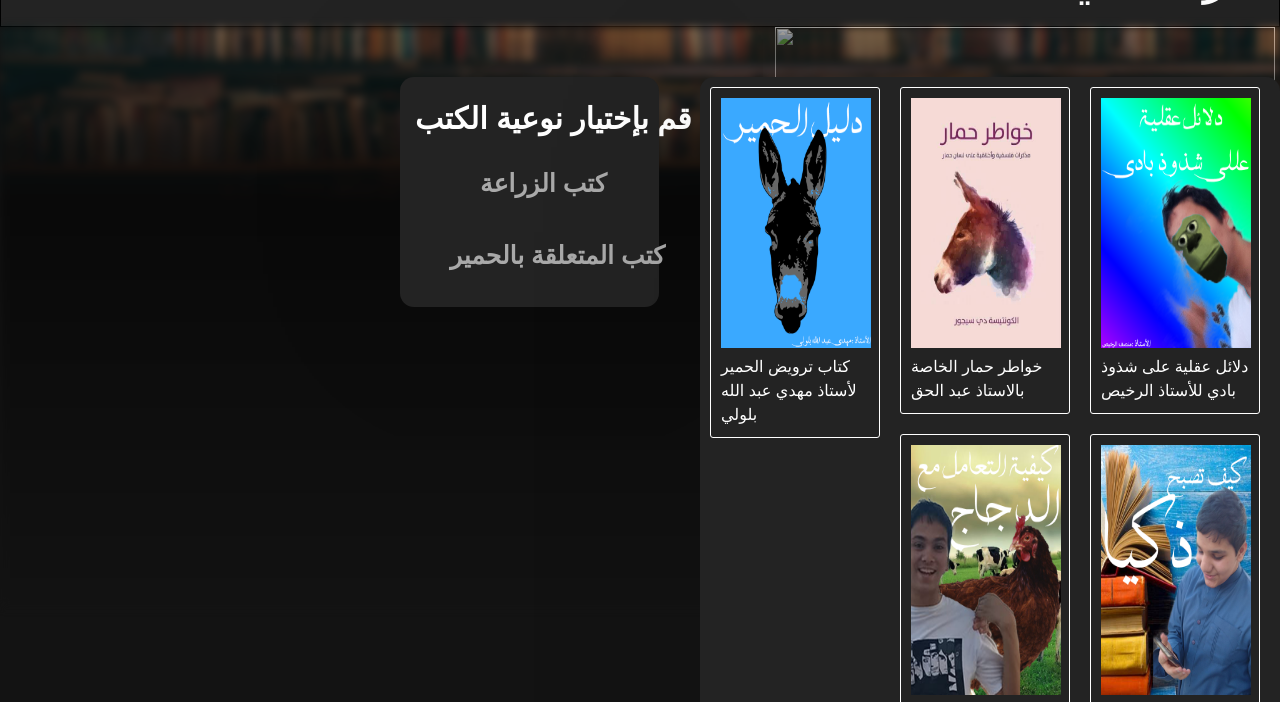
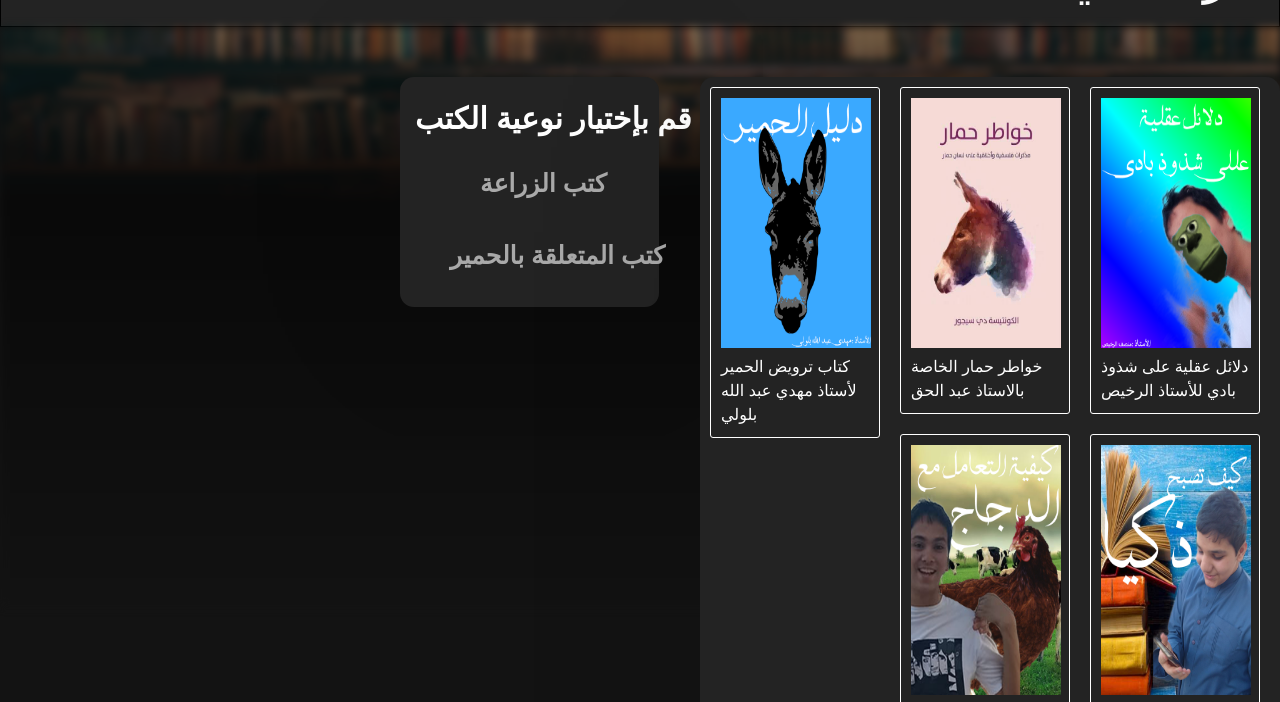
Before and after one commit to Alkemi-Mustafa-Chouaib/BadiShop, a plain HTML site: page shop.html in a window 1280 px wide. Shown: the part 73-775 px from the top of the page. Drawn offline with Linux system fonts and the light colour scheme; some icons are missing; a web font is replaced by a local one.

Commit message:
Update shop.html

```diff
--- a/shop.html
+++ b/shop.html
@@ -117,7 +117,7 @@
 
             <div style="font-size:12px">
 
-                <img style="margin-right:5px;float:right" src="" width="500" height="600">
+
 
 
             </div>
```
